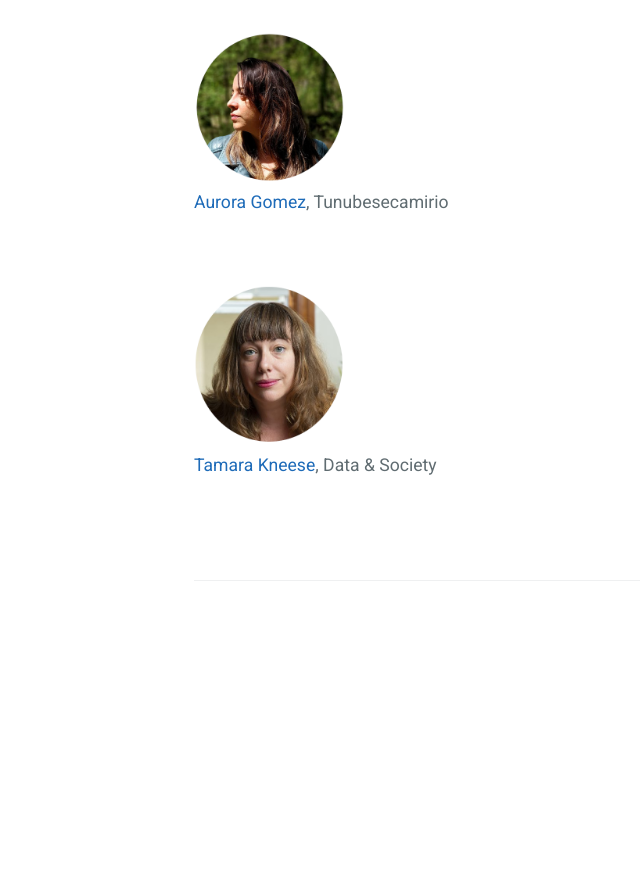
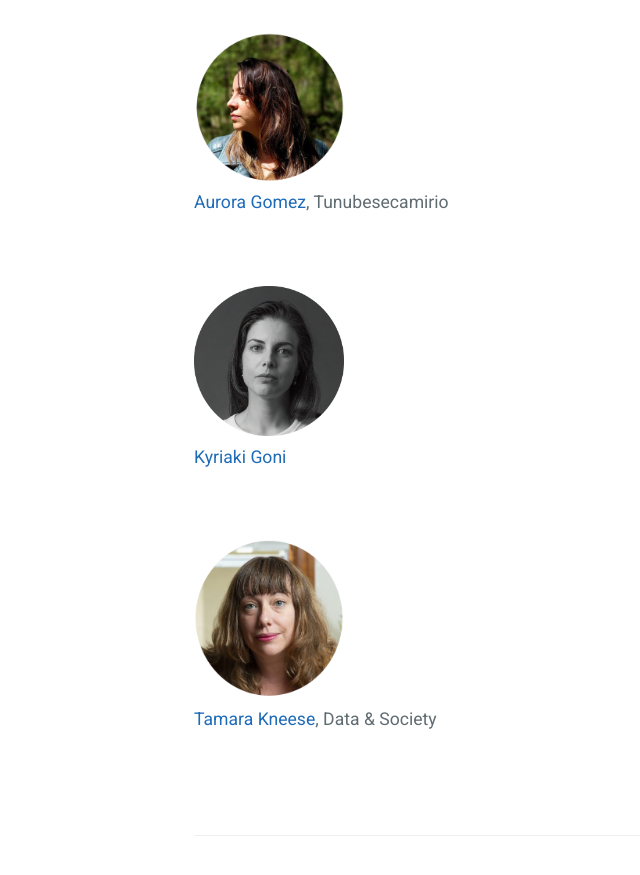
Before and after one commit to FourCoffees/environmentaltactics, a Jekyll site: the page built from index.md, in a window 1280 px wide and 900 px high, scrolled down 1679 px. Shown: the top 875 px of the window, without its empty margins (30-670 px from the left). Built offline with Jekyll 4.4.1, drawn with Linux system fonts in a browser that asks for light colours; before the commit the page ends 2324 px from its top, so only the background shows below that.

Commit message:
Update index.md

```diff
--- a/index.md
+++ b/index.md
@@ -35,6 +35,12 @@
 
 <br>
 <br>
+<img src="assets/css/Kyriaki.jpg" alt="Kyriaki's Photo" width="150" />
+[Kyriaki Goni](kyriakigoni.com){:target="_blank"}
+
+
+<br>
+<br>
 <img src="assets/css/tkneese.png" alt="Tamara's Photo" width="150" />
 [Tamara Kneese](https://www.tamarakneese.com){:target="_blank"}, Data & Society
 
```
